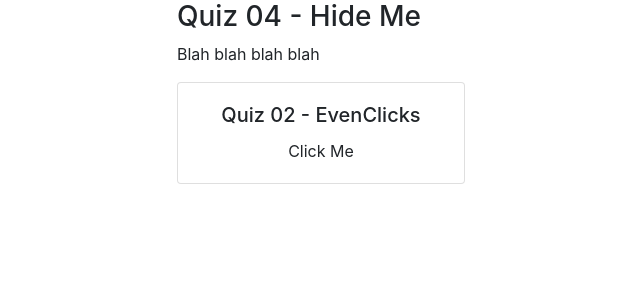
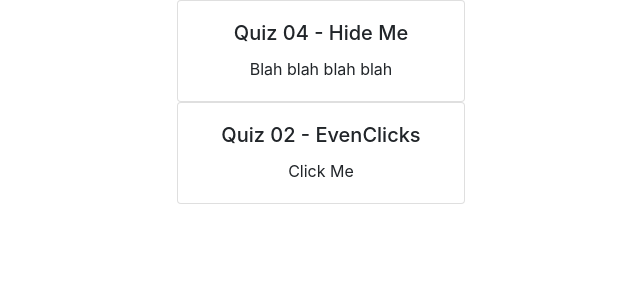
Before and after one commit to nosvalds/devMe-week9--react, a React (Create React App) app in the folder react-wk9-quiz/quiz/: page /even-clicks in a window 1280 px wide. Shown: the top 300 px of the page, without its empty margins (263-903 px from the left). Built offline with nearby package versions, Linux system fonts and the light colour scheme.

Commit message:
Quiz 04 - Hide me updated with Bootstrap

```diff
--- a/react-wk9-quiz/quiz/src/components/HideMe.js
+++ b/react-wk9-quiz/quiz/src/components/HideMe.js
@@ -1,4 +1,5 @@
 import React, { Component } from 'react';
+import Card from 'react-bootstrap/Card'
 
 class EvenClicks extends Component {
 
@@ -20,17 +21,15 @@ class EvenClicks extends Component {
         const { clicked } = this.state;
         const { children } = this.props;
         return (
-            <>
-                <h3>
-                    Quiz 04 - Hide Me
-                </h3>
-                { clicked ? null : // if clicked = true hide, else show children from props
-                <p
-                    onClick={ this.handleClick }
-                >
-                    { children }
-                </p>}
-            </>
+            <Card className="text-center" style={{ width: '18rem' }}>
+                <Card.Body>
+                    <Card.Title>Quiz 04 - Hide Me</Card.Title>
+                    { clicked ? null : // if clicked = true hide, else show children from props
+                    <Card.Text onClick={ this.handleClick }>
+                        { children }
+                    </Card.Text>}
+                </Card.Body>
+             </Card>
         );
     }
 }
```
